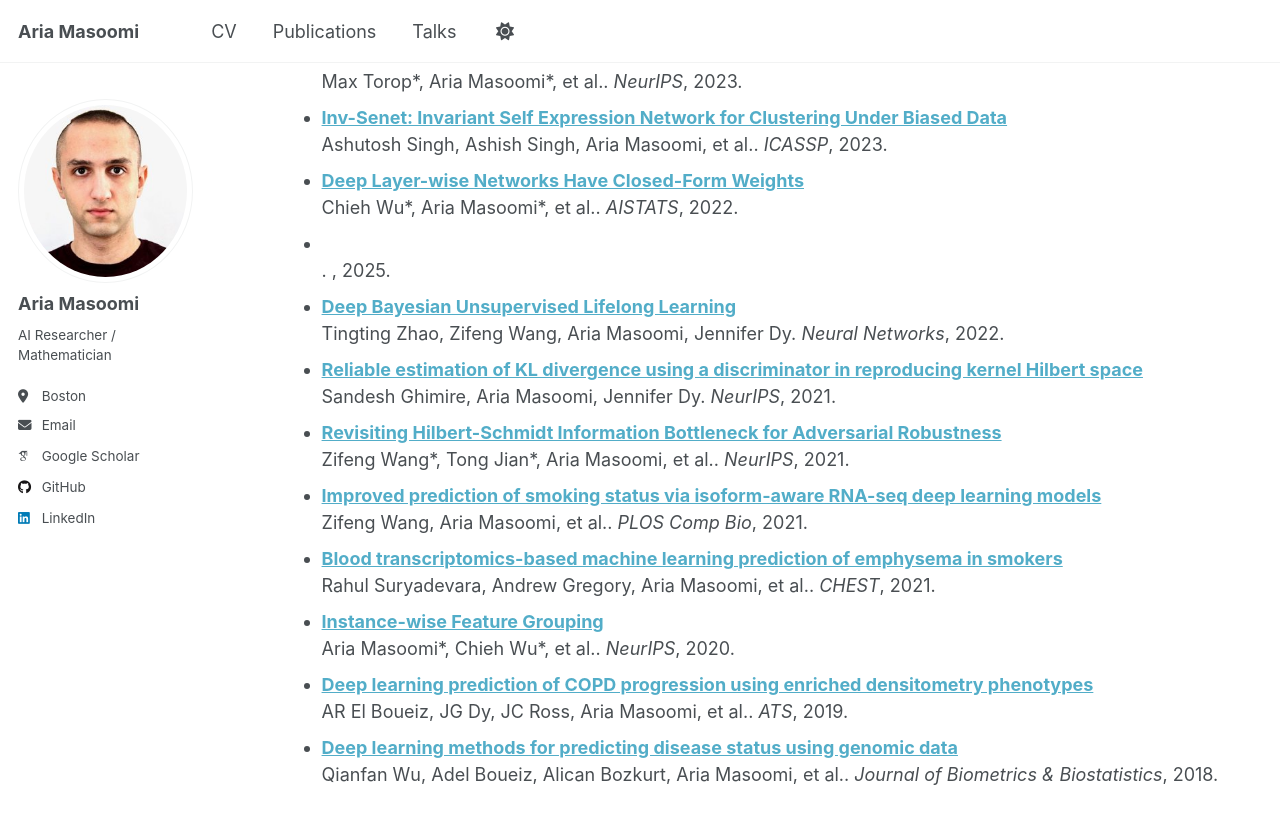
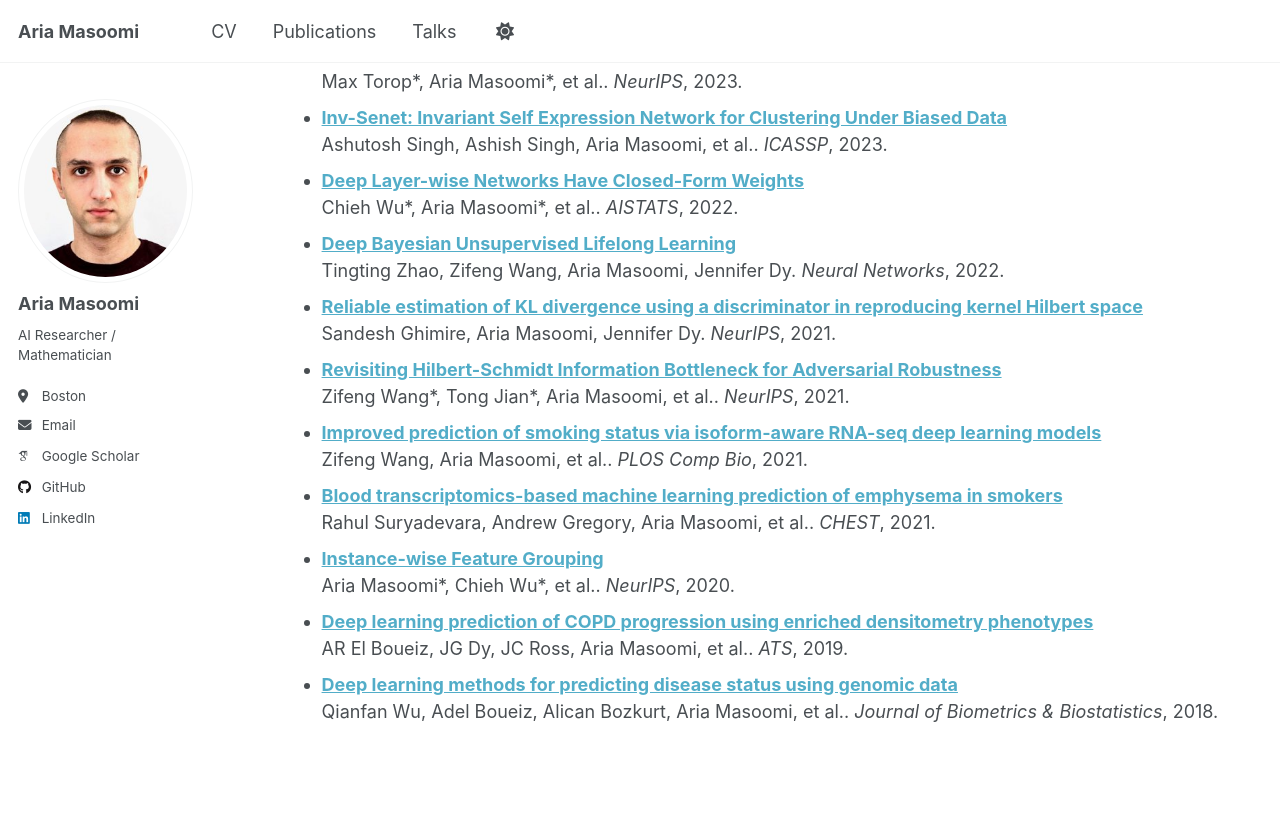
Before and after one commit to ariahimself/ariahimself.github.io, a Jekyll site: the page built from _pages/publications.html, in a window 1280 px wide and 900 px high, scrolled down 725 px. Shown: the top 824 px of the window. Built offline with Jekyll 4.4.1, drawn with Linux system fonts in a browser that asks for light colours; some web fonts are replaced; a script that is not in the unit is left out.

Commit message:
if title not none

```diff
--- a/_pages/publications.html
+++ b/_pages/publications.html
@@ -11,6 +11,7 @@ author_profile: true
 
 <ul>
   {% for post in site.publications reversed %}
+    {% if post.title %}
     <li>
       <strong>
         {% if post.paperurl %}
@@ -22,5 +23,6 @@ author_profile: true
       <br>
       {{ post.authors }}. <em>{{ post.venue }}</em>, {{ post.date | date: "%Y" }}.
     </li>
+    {% endif %}
   {% endfor %}
 </ul>
```
